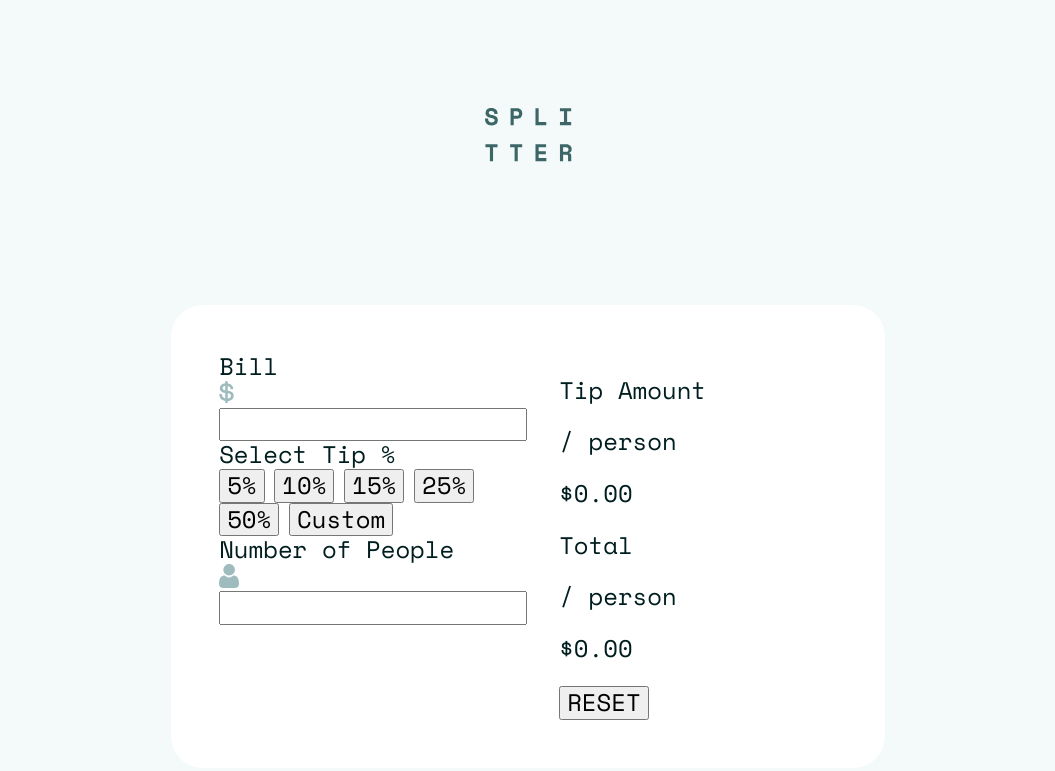
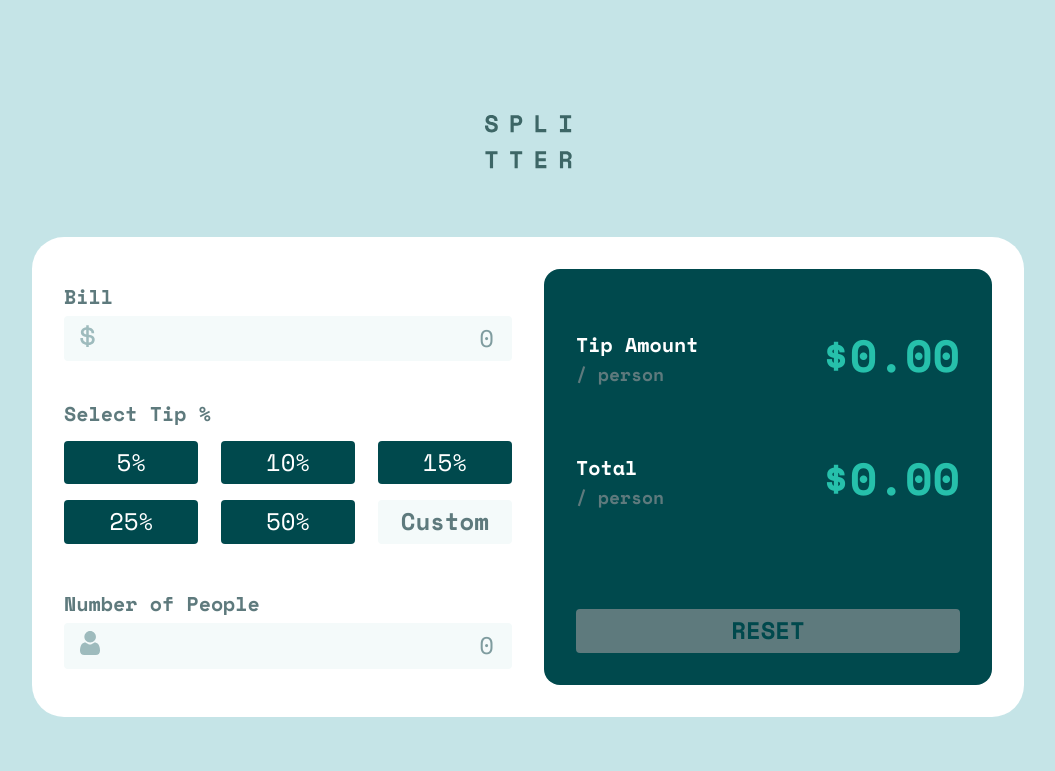
Before and after one commit to logic-fabric/tip-calculator-app, a website: page index.html in a window 1280 px wide. Shown: the whole page, without its empty margins (112-1167 px from the left). Drawn offline with nearby package versions, Linux system fonts and the light colour scheme.

Commit message:
style: render desktop mockup, without transition

```diff
--- a/css/scss/abstracts/_variables.scss
+++ b/css/scss/abstracts/_variables.scss
@@ -21,7 +21,7 @@ $font-text: "Space Mono", monospace, sans-serif;
 // TEXT AND HEADINGS SIZES
 // =======================
 
-$txt-size: 24px;
+$txt-size: 1.25rem;
 
 // ====================================
 // BREAKPOINTS AND CONTAINERS MAX-WIDTH
--- a/css/scss/base/_tags.scss
+++ b/css/scss/base/_tags.scss
@@ -9,8 +9,6 @@ html {
   font-family: $font-text;
   font-size: 1rem;
   font-weight: 400;
-
-  background: $neutral-100;
 
   scroll-behavior: smooth;
 }
@@ -24,43 +22,77 @@ html {
 body {
   display: flex;
   flex-direction: column;
-  justify-content: center;
-  align-items: center;
 
   min-height: 100vh;
+
+  background: $neutral-200;
 }
 
-header,
-main {
+section {
   max-width: $large-container-width;
   margin: auto;
-  padding: 1.5rem;
 }
 
 header {
+  padding: 4rem;
+
   text-align: center;
 }
 
 main {
-  margin: 2rem 0;
-  padding: 2rem;
-  border-radius: 2rem;
+  justify-content: flex-start;
 
-  background: white;
+  margin: 0 0 2rem 0
 }
 
 form {
   display: flex;
 
   & > div {
-    padding: 1rem;
     flex: 1;
   }
 }
 
 p,
-label,
+label {
+  font-size: $txt-size;
+  font-weight: 700;
+}
+
+p {
+  margin: 0 0 0.5rem 0;
+
+  color: white;
+}
+
+label {
+  display: block;
+
+  margin: 0 0 0.5rem 0;
+
+  color: $neutral-500;
+}
+
 input,
 button {
-  font-size: $txt-size;
+  border: none;
+
+  font-size: 1.2 * $txt-size;
 }
+
+input {
+  text-align: right;
+
+  background: $neutral-100;
+}
+
+button {
+  padding: 0.5rem;
+  border-radius: 0.25rem;
+
+  color: white;
+  text-align: center;
+
+  background: $neutral-700;
+  cursor: pointer;
+}
--- /dev/null
+++ b/css/scss/components/_card.scss
@@ -0,0 +1,96 @@
+.card {
+  padding: 2rem;
+  border-radius: 2rem;
+
+  background: white;
+}
+
+.card__panel {
+  min-width: 28rem;
+  height: 26rem;
+}
+
+.card__panel--left {
+  display: flex;
+  flex-direction: column;
+  justify-content: space-between;
+
+  margin: 0 1rem 0 0;
+  padding: 1rem 0;
+}
+
+.card__panel--right {
+  display: flex;
+  flex-direction: column;
+  justify-content: space-between;
+
+  margin: 0 0 0 1rem;
+  padding: 2rem;
+  border-radius: 1rem;
+
+  background: $neutral-700;
+
+  button {
+    color: $neutral-700;
+    font-weight: 700;
+
+    background: $neutral-500;
+  }
+}
+
+.card__input-field {
+  display: flex;
+  justify-content: space-between;
+
+  padding: 0.5rem 1rem;
+  border-radius: 0.25rem;
+  overflow: hidden;
+
+  background: $neutral-100;
+
+  input {
+    width: calc(100% - 2rem);
+
+    outline: none;
+
+    &::placeholder {
+      color: $neutral-300;
+    }
+  }
+}
+
+.card__tips-btn-group {
+  display: flex;
+  justify-content: space-between;
+  flex-wrap: wrap;
+
+  button {
+    width: 30%;
+    margin: 0.5rem 0;
+
+    &:last-child {
+      color: $neutral-500;
+      font-weight: 700;
+
+      background: $neutral-100;
+    }
+  }
+}
+
+.card__result {
+  display: flex;
+  justify-content: space-between;
+
+  padding: 2rem 0;
+
+  &-unit {
+    color: $neutral-500;
+    font-size: 0.9 * $txt-size;
+  }
+
+  &-value {
+    color: $primary-500;
+    font-size: 2.25 * $txt-size;
+    line-height: 1;
+  }
+}
--- a/css/scss/main.scss
+++ b/css/scss/main.scss
@@ -21,7 +21,7 @@
 // @import "layout/footer";
 
 // 5. Components:
-// @import "components/card";
+@import "components/card";
 
 // 6. Pages specific styles:
 // @import "pages/page-404";
--- a/index.html
+++ b/index.html
@@ -30,24 +30,33 @@
     </head>
 
     <body>
+      <section>
         <header>
           <img src="img/logo.svg" alt="Splitter" />
         </header>
 
         <main>
-        <form>
+          <form class="card">
+            <div class="card__panel card__panel--left">
               <div>
                 <label for="bill-input">Bill</label>
 
-            <div>
+                <div class="card__input-field">
                   <img src="img/icon-dollar.svg" height="24" aria-hidden />
 
-              <input id="bill-input" type="text" name="bill-value" />
+                  <input
+                    id="bill-input"
+                    type="text"
+                    name="bill-value"
+                    placeholder="0"
+                  />
+                </div>
               </div>
 
+              <div>
                 <label>Select Tip %</label>
 
-            <div>
+                <div class="card__tips-btn-group">
                   <button>5%</button>
                   <button>10%</button>
                   <button>15%</button>
@@ -55,39 +64,50 @@
                   <button>50%</button>
                   <button>Custom</button>
                 </div>
+              </div>
 
+              <div>
                 <label for="nb-of-people">Number of People</label>
 
-            <div>
+                <div class="card__input-field">
                   <img src="img/icon-person.svg" height="24" aria-hidden />
 
-              <input id="nb-of-people" type="text" name="nb-of-people" />
+                  <input
+                    id="nb-of-people"
+                    type="text"
+                    name="nb-of-people"
+                    placeholder="0"
+                  />
+                </div>
               </div>
             </div>
 
+            <div class="card__panel card__panel--right">
               <div>
+                <div class="card__result">
                   <div>
-              <div>
-                <p>Tip Amount</p>
-                <p>/ person</p>
+                    <p class="card__result-type">Tip Amount</p>
+                    <p class="card__result-unit">/ person</p>
                   </div>
 
-              <p>$0.00</p>
+                  <p class="card__result-value">$0.00</p>
                 </div>
 
+                <div class="card__result">
                   <div>
-              <div>
-                <p>Total</p>
-                <p>/ person</p>
+                    <p class="card__result-type">Total</p>
+                    <p class="card__result-unit">/ person</p>
                   </div>
 
-              <p>$0.00</p>
+                  <p class="card__result-value">$0.00</p>
+                </div>
               </div>
 
               <button type="reset">RESET</button>
             </div>
           </form>
         </main>
+      </section>
     </body>
   </html>
 </html>
```
Also changed, not shown: css/main.css, css/prefixed/main.css. Lines whose indentation alone changed are shown as unchanged.
